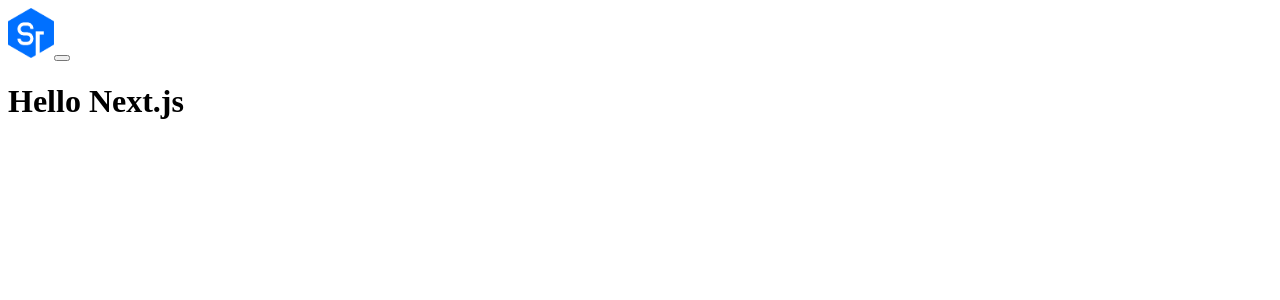
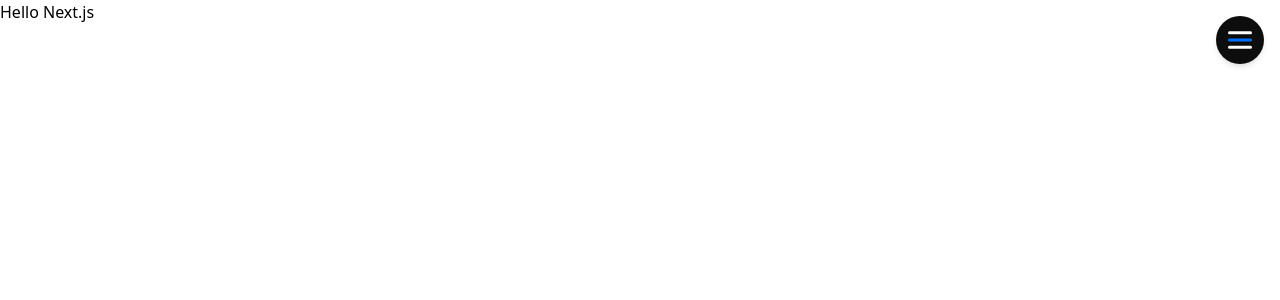
Before and after one commit to sifatulrabbi/sifatulrabbi.github.io, a Next.js app: page / in a window 1280 px wide. Shown: the top 300 px of the page. Built offline with nearby package versions, Linux system fonts and the light colour scheme.

Commit message:
feat(component): nav button styles

```diff
--- a/components/navbar/nav-btn.tsx
+++ /dev/null
@@ -1,7 +0,0 @@
-import React from "react";
-
-const NavBtn: React.FC = () => {
-    return <button></button>;
-};
-
-export default NavBtn;
--- a/components/navbar/navbar.tsx
+++ b/components/navbar/navbar.tsx
@@ -1,18 +1,38 @@
 import React from "react";
-import Img from "next/image";
-import {logo} from "../../assets/images";
-import NavBtn from "./nav-btn";
 
 const Navbar: React.FC = () => {
+    const [show, setShow] = React.useState(false);
+
+    function toggleShow() {
+        setShow((prev) => !prev);
+    }
+
     return (
-        <div className="">
-            <Img
-                src={logo}
-                alt="Md Sifatul Rabbi logo"
-                height={50}
-                width={46}
-            />
-            <NavBtn />
+        <div>
+            <button
+                className="fixed top-4 right-4 flex rounded-full bg-black h-12 w-12 shadow-md"
+                onClick={toggleShow}
+            >
+                <div
+                    className={`h-6 w-[3px] rounded-full bg-white absolute left-1/2 top-1/2 -translate-x-1/2  ${
+                        show
+                            ? "rotate-45 -translate-y-1/2"
+                            : "-translate-y-[80%] rotate-90"
+                    } transition-transform ease-out duration-300`}
+                />
+                <div
+                    className={`w-[3px] rounded-full bg-blue transition-transform absolute top-1/2 left-1/2 -translate-x-1/2 -translate-y-1/2 rotate-90 ${
+                        !show ? "h-6" : "h-0"
+                    } transition-all ease-out duration-300`}
+                />
+                <div
+                    className={`h-6 w-[3px] rounded-full bg-white absolute left-1/2 top-1/2 -translate-x-1/2  ${
+                        show
+                            ? "-rotate-45 -translate-y-1/2"
+                            : "translate-y-[-20%] rotate-90"
+                    } transition-transform ease-out duration-300`}
+                />
+            </button>
         </div>
     );
 };
--- a/pages/_app.tsx
+++ b/pages/_app.tsx
@@ -1,5 +1,6 @@
 import type {AppProps} from "next/app";
 import {Navbar} from "../components";
+import "../styles/globals.css";
 
 function MyApp({Component, pageProps}: AppProps) {
     return (
--- a/tailwind.config.js
+++ b/tailwind.config.js
@@ -1,5 +1,8 @@
 module.exports = {
-    content: ["./pages/**/*.{tsx}", "./components/**/*.{tsx}"],
+    content: [
+        "./pages/**/*.{tsx,ts,js,jsx}",
+        "./components/**/*.{tsx,ts,jsx,js}",
+    ],
     theme: {
         fontFamily: {
             primary: ["Montserrat", "sans-serif"],
```
